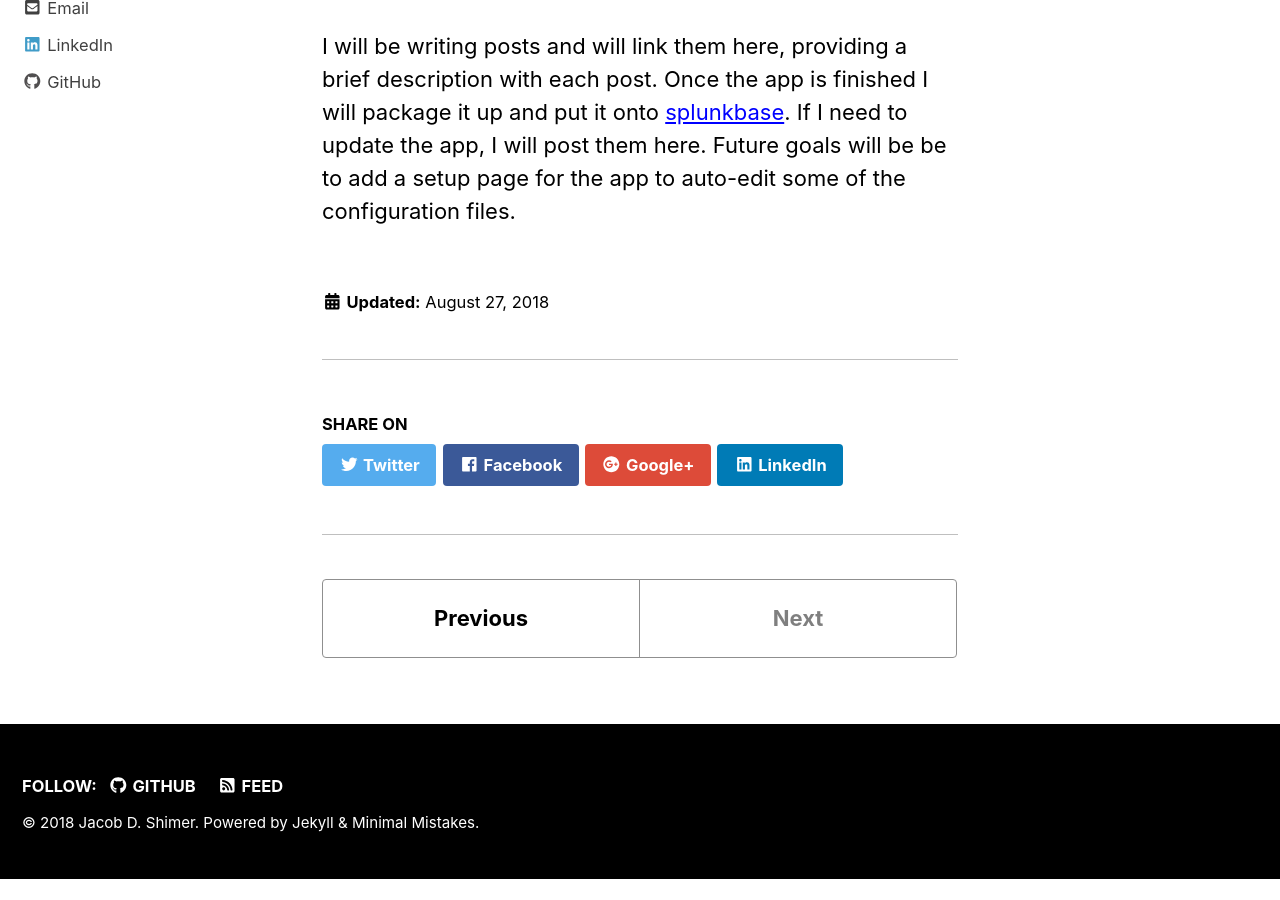
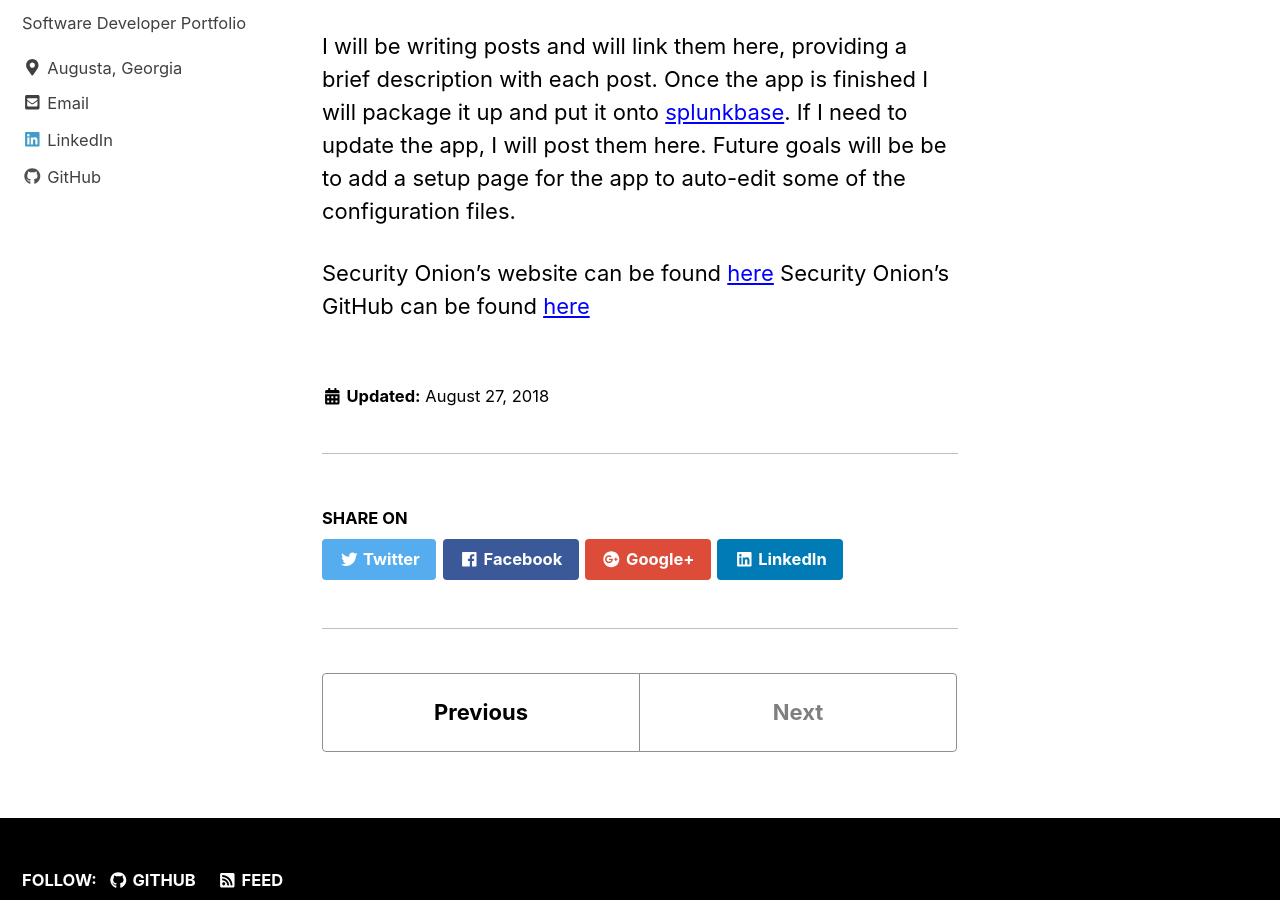
Before and after one commit to jacobdshimer/jacobdshimer.github.io, a Jekyll site: the page built from _portfolio/securityonion-app-project.md, in a window 1280 px wide and 900 px high, scrolled down 805 px. Built offline with Jekyll 4.4.1, drawn with Linux system fonts in a browser that asks for light colours; nearby versions of some CDN libraries; before the commit the page ends 1683 px from its top, so only the background shows below that.

Commit message:
Update securityonion-app-project.md

```diff
--- a/_portfolio/securityonion-app-project.md
+++ b/_portfolio/securityonion-app-project.md
@@ -17,3 +17,6 @@
 My goal for this project is to take the dashboards developed in Kibana by the Security Onion team and implement them in Splunk.  I will also be looking over the old Security Onion app and see what I can implement from their dashboards into this updated app.
 
 I will be writing posts and will link them here, providing a brief description with each post.  Once the app is finished I will package it up and put it onto [splunkbase](https://splunkbase.splunk.com/).  If I need to update the app, I will post them here.  Future goals will be be to add a setup page for the app to auto-edit some of the configuration files.
+
+Security Onion's website can be found [here](https://securityonion.net/)
+Security Onion's GitHub can be found [here](https://github.com/security-onion-solutions/security-onion/wiki/IntroductionToSecurityOnion)
```
